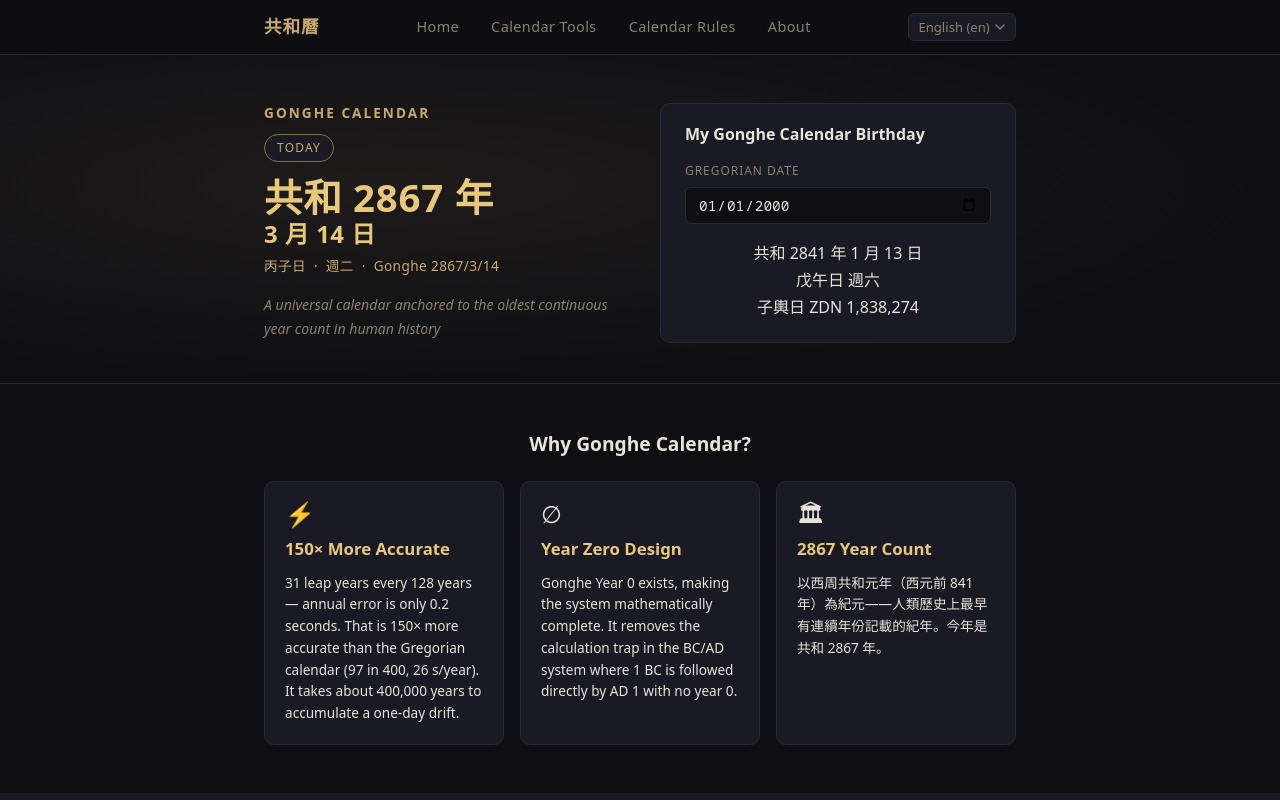
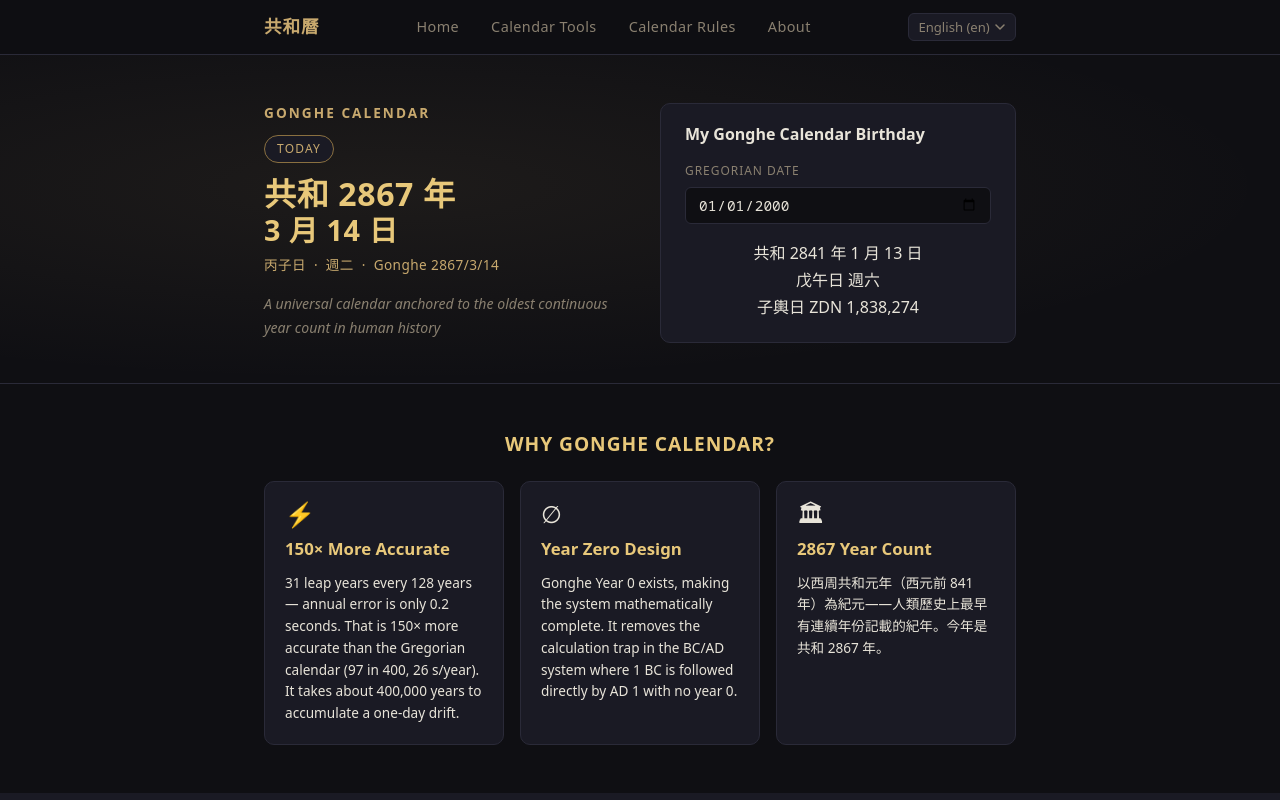
Before and after one commit to tzengyuxio/gongheli, an Astro site in the folder web/: page / in a window 1280 px wide. Shown: the top 800 px of the page. Built offline with nearby package versions, Linux system fonts and the light colour scheme; Astro itself is replaced by a stand-in of ours.

Commit message:
style(web): refine homepage section titles and event card styling
- Add emphasis to section titles (highlight color, bold, uppercase)
- Style event names with highlight color, underline, and larger font
- Reduce font size gap between today's year and date lines

```diff
--- a/web/src/pages/index.astro
+++ b/web/src/pages/index.astro
@@ -113,14 +113,14 @@ import Base from '../layouts/Base.astro';
     line-height: 1.2;
   }
   .today-year {
-    font-size: clamp(1.6rem, 4vw, 2.4rem);
+    font-size: clamp(1.4rem, 3.5vw, 2rem);
     font-weight: 700;
     color: var(--color-highlight);
     letter-spacing: 0.02em;
   }
   .today-date {
-    font-size: clamp(1.1rem, 2.5vw, 1.5rem);
-    font-weight: 600;
+    font-size: clamp(1.2rem, 3vw, 1.8rem);
+    font-weight: 700;
     color: var(--color-highlight);
     letter-spacing: 0.02em;
   }
@@ -221,9 +221,12 @@ import Base from '../layouts/Base.astro';
   /* Section common */
   .section-title {
     text-align: center;
-    color: var(--color-text);
+    color: var(--color-highlight);
     margin-bottom: 1.5rem;
     font-size: 1.2rem;
+    font-weight: 700;
+    letter-spacing: 0.05em;
+    text-transform: uppercase;
   }
 
   /* Features */
@@ -283,7 +286,7 @@ import Base from '../layouts/Base.astro';
     flex-direction: column;
     gap: 0.25rem;
   }
-  .event-name { font-weight: 600; color: var(--color-text); font-size: 0.88rem; }
+  .event-name { font-weight: 700; color: var(--color-highlight); font-size: 0.92rem; letter-spacing: 0.02em; text-decoration: underline; text-decoration-color: var(--color-accent-dim); text-underline-offset: 0.25em; }
   .event-gregorian { color: var(--color-muted); font-size: 0.78rem; font-family: var(--font-mono); }
   .event-gonghe { color: var(--color-accent); font-size: 0.9rem; font-family: var(--font-mono); }
   .event-meta { color: var(--color-muted); font-size: 0.75rem; }
```
